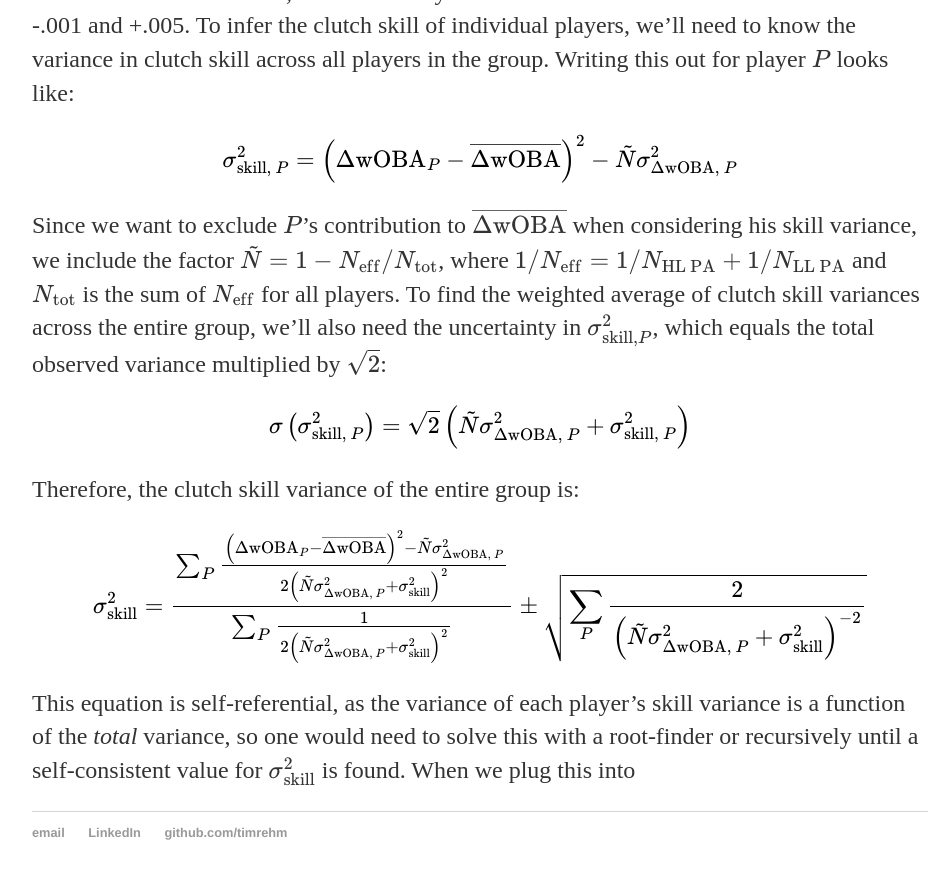
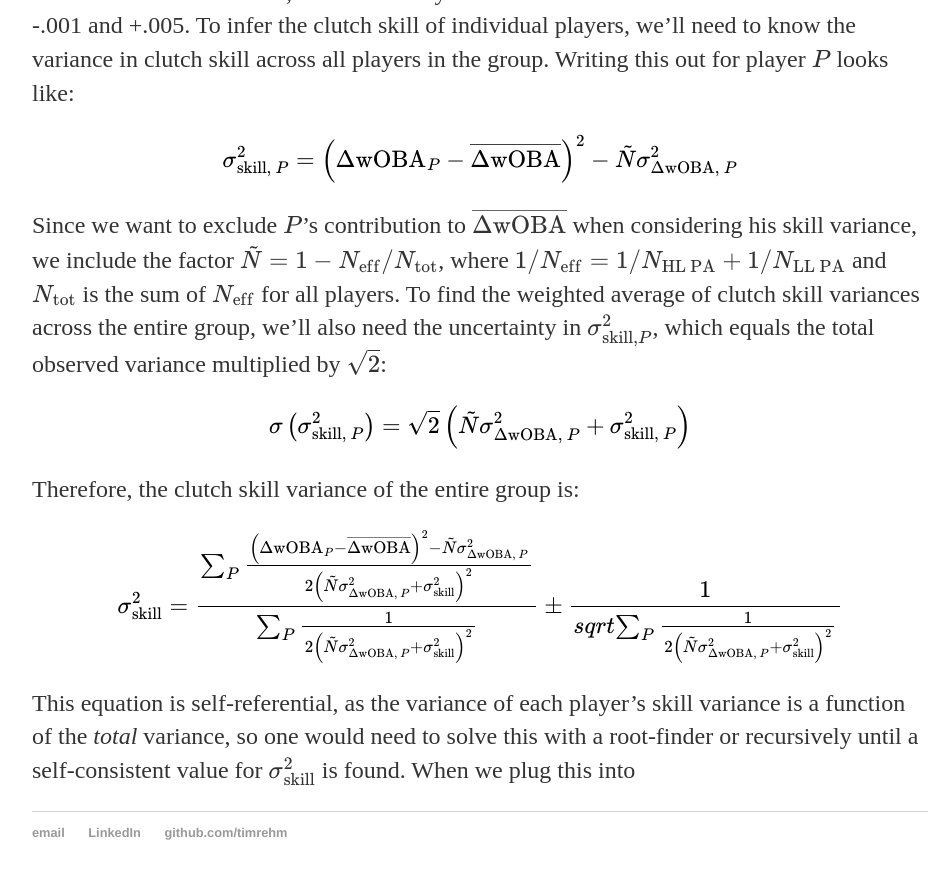
Before and after one commit to timrehm/timrehm.github.io, a Jekyll site: the page built from _posts/2026-5-24-leverage.md, in a window 1280 px wide and 900 px high, scrolled down 6870 px. Shown: the top 879 px of the window, without its empty margins (160-1110 px from the left). Built offline with Jekyll 4.4.1, drawn with Linux system fonts in a browser that asks for light colours.

Commit message:
Update 2026-5-24-leverage.md

```diff
--- a/_posts/2026-5-24-leverage.md
+++ b/_posts/2026-5-24-leverage.md
@@ -108,7 +108,7 @@
 Therefore, the clutch skill variance of the entire group is:
 
 $$
-\Large \sigma_{\mathrm{skill}}^{2} = \frac{\sum_{P}\frac{\left(\Delta\mathrm{wOBA}_{P}-\overline{\Delta\mathrm{wOBA}}\right)^{2}-\tilde{N}\sigma_{\Delta\mathrm{wOBA}, \ P}^{2}}{2\left(\tilde{N}\sigma_{\Delta\mathrm{wOBA}, \ P}^{2} + \sigma_{\mathrm{skill}}^{2}\right)^{2}}}{\sum_{P}\frac{1}{2\left(\tilde{N}\sigma_{\Delta\mathrm{wOBA}, \ P}^{2} + \sigma_{\mathrm{skill}}^{2}\right)^{2}}} \pm \sqrt{\sum_{P}\frac{2}{\left(\tilde{N}\sigma_{\Delta\mathrm{wOBA}, \ P}^{2} + \sigma_{\mathrm{skill}}^{2}\right)^{-2}}}
+\Large \sigma_{\mathrm{skill}}^{2} = \frac{\sum_{P}\frac{\left(\Delta\mathrm{wOBA}_{P}-\overline{\Delta\mathrm{wOBA}}\right)^{2}-\tilde{N}\sigma_{\Delta\mathrm{wOBA}, \ P}^{2}}{2\left(\tilde{N}\sigma_{\Delta\mathrm{wOBA}, \ P}^{2} + \sigma_{\mathrm{skill}}^{2}\right)^{2}}}{\sum_{P}\frac{1}{2\left(\tilde{N}\sigma_{\Delta\mathrm{wOBA}, \ P}^{2} + \sigma_{\mathrm{skill}}^{2}\right)^{2}}} \pm \frac{1}{sqrt{\sum_{P}\frac{1}{2\left(\tilde{N}\sigma_{\Delta\mathrm{wOBA}, \ P}^{2} + \sigma_{\mathrm{skill}}^{2}\right)^{2}}}}
 $$
 
 This equation is self-referential, as the variance of each player's skill variance is a function of the *total* variance, so one would need to solve this with a root-finder or recursively until a self-consistent value for $\sigma_{\mathrm{skill}}^{2}$ is found. When we plug this into
```
